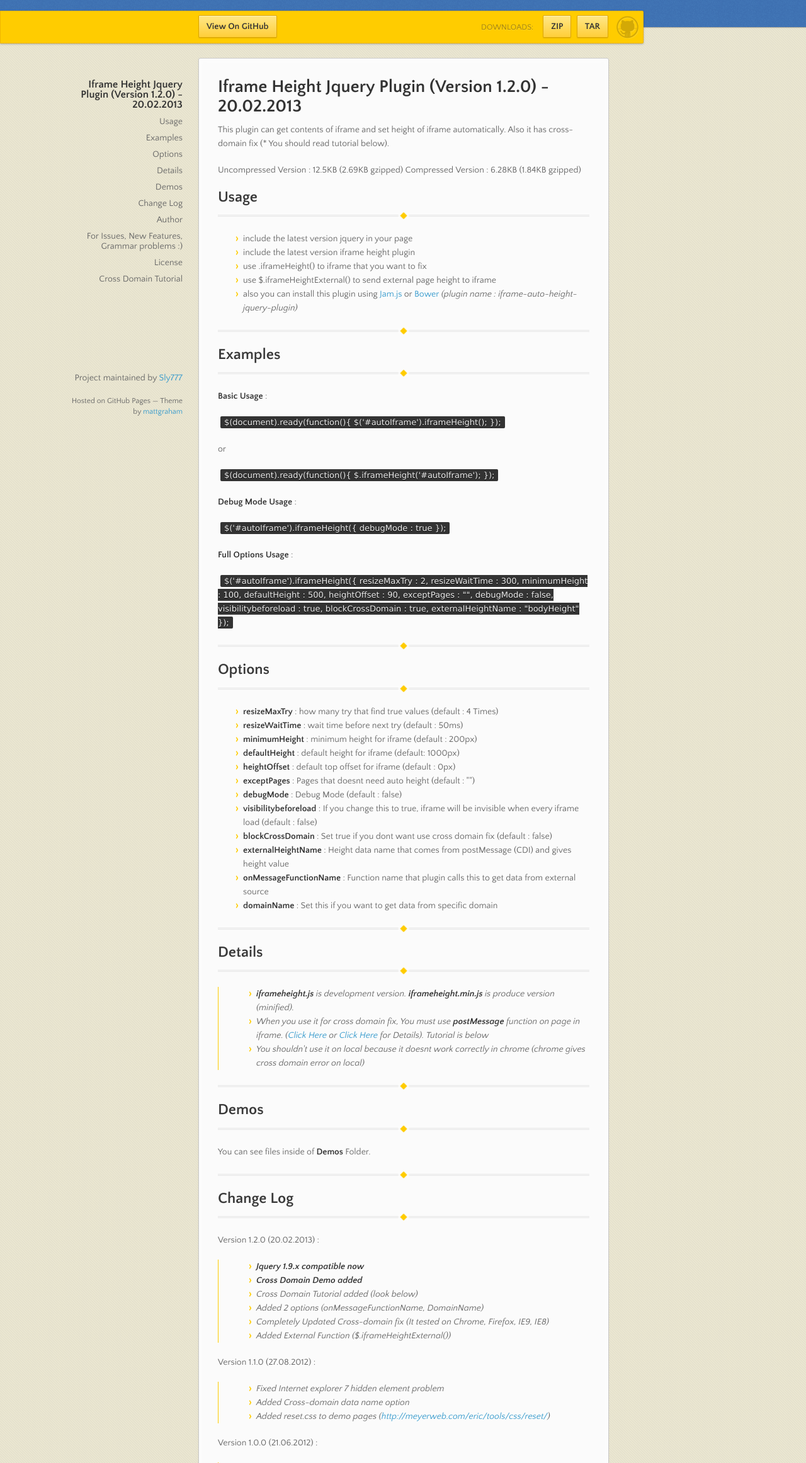
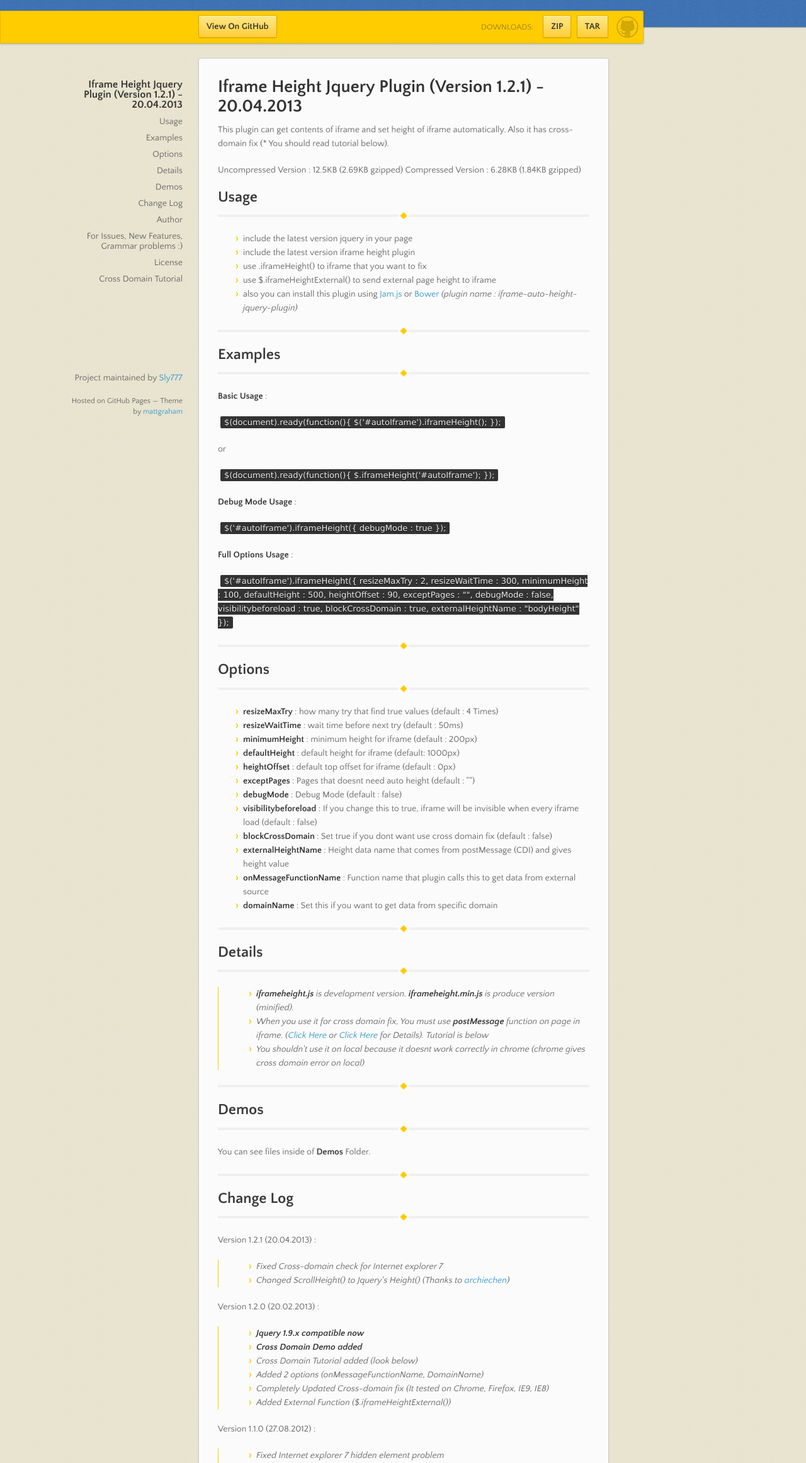
Before and after one commit to Sly777/Iframe-Height-Jquery-Plugin, a plain HTML site: page index.html in a window 1280 px wide. Shown: the part 98-2421 px from the top of the page at 63% size. Drawn offline with nearby package versions, Linux system fonts and the light colour scheme.

```diff
--- a/index.html
+++ b/index.html
@@ -39,7 +39,7 @@
         <ul></ul>
       </nav>
       <section>
-        <h1>Iframe Height Jquery Plugin (Version 1.2.0) - 20.02.2013</h1>
+        <h1>Iframe Height Jquery Plugin (Version 1.2.1) - 20.04.2013</h1>
 
 <p>This plugin can get contents of iframe and set height of iframe automatically. Also it has cross-domain fix (* You should read tutorial below).</p>
 
@@ -134,7 +134,16 @@
 
 <hr><h2>Change Log</h2>
 
-<hr><p>Version 1.2.0 (20.02.2013) :</p>
+<hr><p>Version 1.2.1 (20.04.2013) :</p>
+
+<blockquote>
+<ul>
+<li>Fixed Cross-domain check for Internet explorer 7</li>
+<li>Changed ScrollHeight() to Jquery's Height() (Thanks to <a href="https://github.com/archiechen" title="https://github.com/archiechen">archiechen</a>)</li>
+</ul>
+</blockquote>
+
+<p>Version 1.2.0 (20.02.2013) :</p>
 
 <blockquote>
 <ul>
```
Also changed, not shown: params.json (+1 -1 lines).
